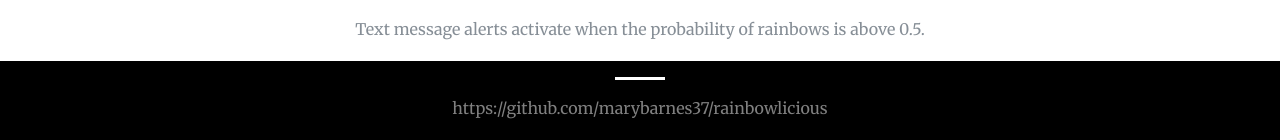
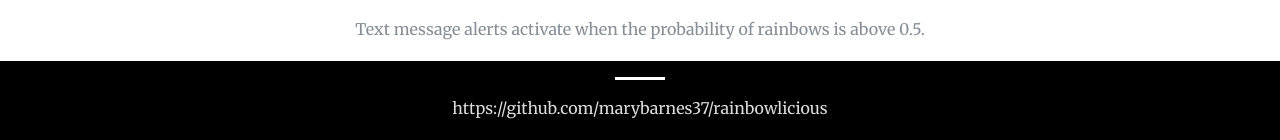
Before and after one commit to marybarnes37/rainbow_flask, a Flask app: template my_app/templates/index.html in a window 1280 px wide. Shown: the part 1886-2026 px from the top of the page. Run offline with Flask 2, Linux system fonts and the light colour scheme; the template is opened without the code that fills it, so the values that code supplies are empty; some libraries are stand-ins or nearby versions.

Commit message:
small infinity

```diff
--- a/my_app/static/css/creative.css
+++ b/my_app/static/css/creative.css
@@ -150,13 +150,13 @@ body {
     color: black}
 
 #about {
-    background-color: gray
+    background-color: Gainsboro
     color: white}
 
 
 #footer {
     background-color: black;
-    color: gray;
+    color: Gainsboro;
     font-size: 10px}
 
 
```
